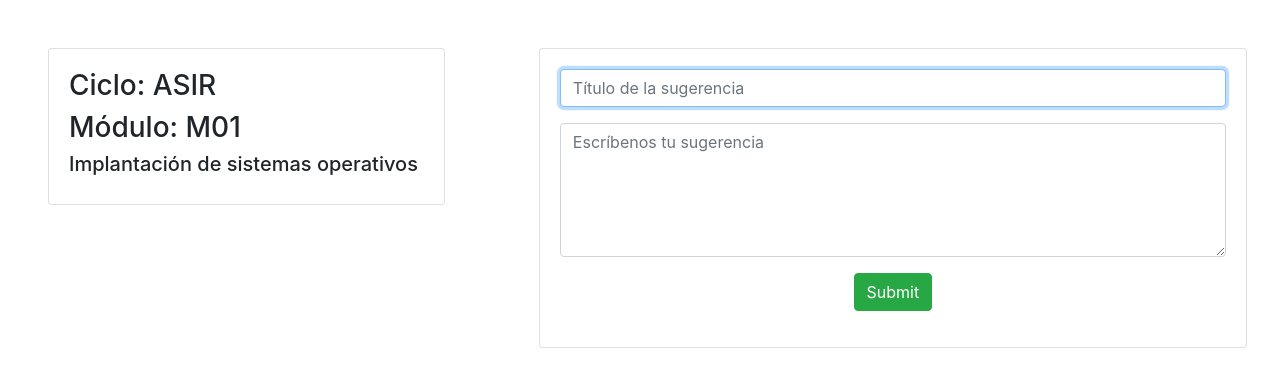
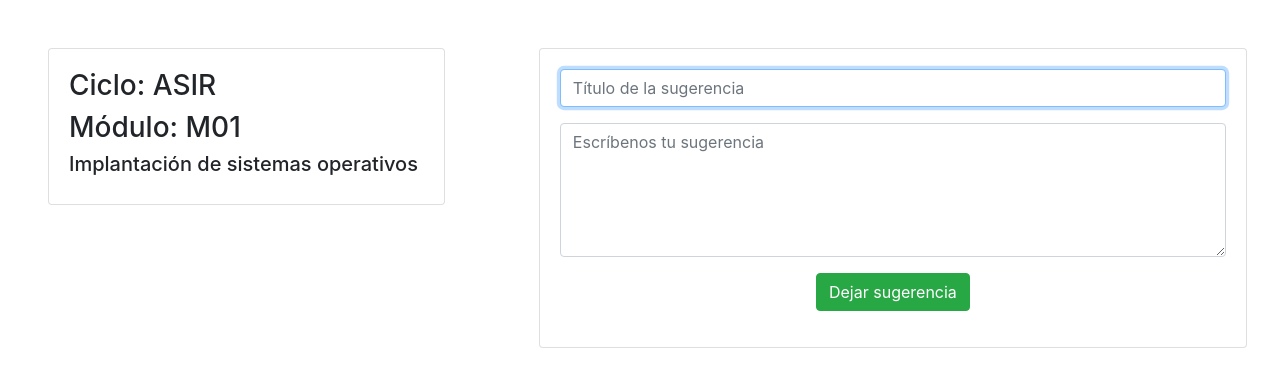
Before and after one commit to zerofelx/Sugerencias-La-Salle, a PHP site: page /mdetails.php?module_id=1 in a window 1280 px wide. Shown: the part 56-443 px from the top of the page. Run offline with PHP 8.4, Linux system fonts and the light colour scheme; data comes from the database, SQL or seed files in the repository; data that the repository does not hold is empty; some libraries are stand-ins or nearby versions.

Commit message:
Cambiando value del input save_suggestion

```diff
--- a/includes/components/suggestion_form.php
+++ b/includes/components/suggestion_form.php
@@ -12,7 +12,7 @@
                 </div>
 
                 <div class="form-group text-center">
-                    <input type="submit" class="btn btn-success" name="save_suggestion">
+                    <input type="submit" class="btn btn-success" name="save_suggestion" value="Dejar sugerencia">
                 </div>
             </form>
         </div>
```
